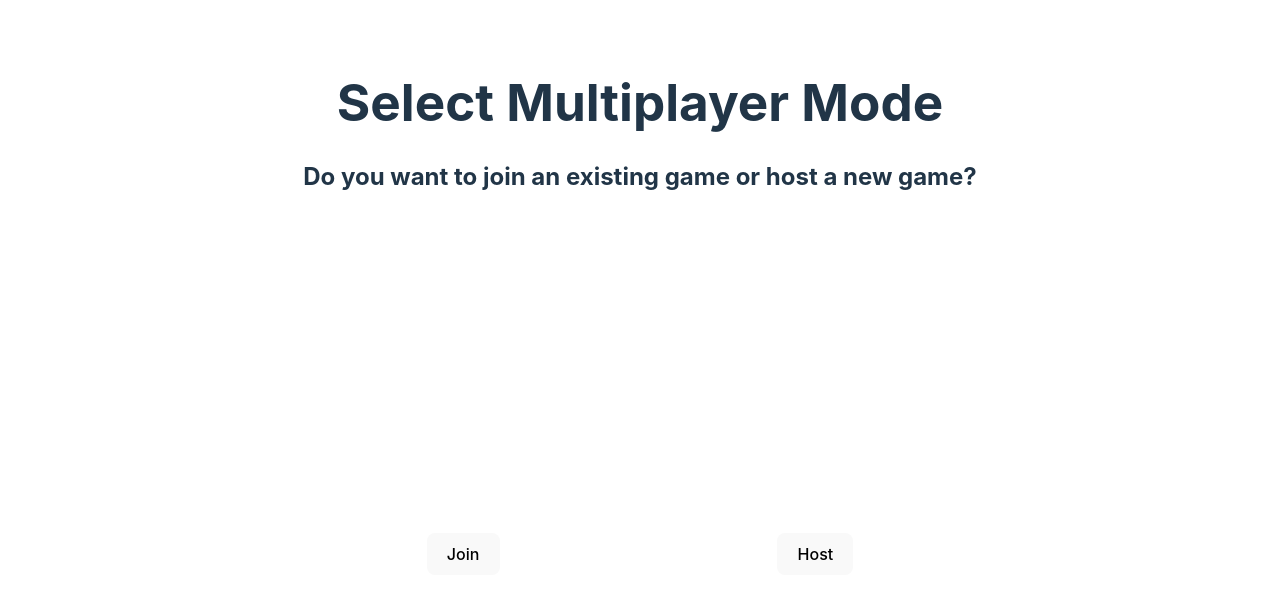
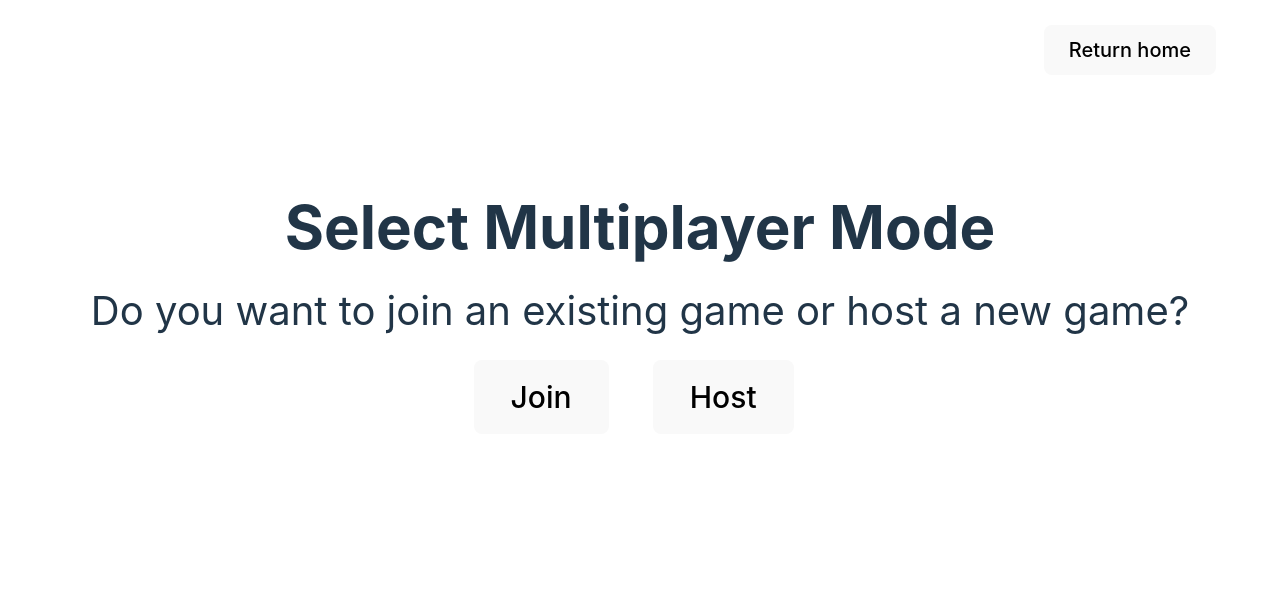
Before and after one commit to yimeric7/BoggleView-Frontend, a React (Vite) app: page /multiplayer-select-mode in a window 1280 px wide. Shown: the top 598 px of the page. Built offline with nearby package versions, Linux system fonts and the light colour scheme; no server answers.

Commit message:
Improved button styling, added some button navigation functionality

```diff
--- a/src/pages/MultiplayerSelectMode.jsx
+++ b/src/pages/MultiplayerSelectMode.jsx
@@ -9,13 +9,23 @@ export default function MultiplayerSelectMode() {
 
     return (
         <div id="mutiplayer-select-mode-parent">
-            <div>
-                <h1>Select Multiplayer Mode</h1>
-                <h2>Do you want to join an existing game or host a new game?</h2>
+            <div style={{ position: 'fixed', right: '5%', top: '0%', transform: 'translateY(50%)', fontSize: '20px' }}> <button onClick={() => nav('/')}> Return home </button></div>
+            <div style={{ position: 'absolute', top: '33%', left: '50%', transform: 'translate(-50%, -50%)', width: '100%'}}>
+                <div style={{ fontSize: '60px', lineHeight: '70px' }}>
+                    <strong>Select Multiplayer Mode</strong>
+                </div>
+                <br/>
+                <div style={{ fontSize: '40px', lineHeight: '50px'}}>
+                    Do you want to join an existing game or host a new game?
+                </div>
             </div>
             <div id="mutiplayer-select-mode-section">
-                <button className="select-host-join-buttons" id="select-join" onClick={() => nav('/multiplayer-join')}>Join</button>
-                <button className="select-host-join-buttons" id="select-host" onClick={() => nav('/multiplayer-host')}>Host</button>
+                <div style={{ position: 'absolute', top: '45%', left: '37%', transform: 'translate(-50%, -50%)' }}>
+                    <button style={{ fontSize: '30px' }} className="select-host-join-buttons" id="select-join" onClick={() => nav('/multiplayer-join')}>Join</button>
+                </div>
+                <div style={{ position: 'absolute', top: '45%', left: '62%', transform: 'translate(-50%, -50%)' }}>
+                    <button style={{ fontSize: '30px' }} className="select-host-join-buttons" id="select-host" onClick={() => nav('/multiplayer-host')}>Host</button>
+                </div>
             </div>
         </div>
     )
--- a/src/pages/Singleplayer.jsx
+++ b/src/pages/Singleplayer.jsx
@@ -80,22 +80,22 @@ export default function SinglePlayer() {
     return (
         <>
             <div style={{ margin: 'auto', textAlign: 'center' }}>
-                <div style={{display: 'flex', justifyContent: 'space-between'}}>
-                    <GameTimer onEnd={handleGameEnd} timerStart={gameStart}/>
-                    <button onClick={handleGameStart}>Start Game!</button>
-                    <button onClick={() => nav('/')}>Return home</button>
+                <div style={{ display: 'flex', justifyContent: 'space-between' }}>
+                    <div style={{ position: 'fixed', left: '5%', top: '0%', transform: 'translateY(50%)', fontSize: '20px' }}><button style={{ pointerEvents: 'none' }}><GameTimer onEnd={handleGameEnd} timerStart={gameStart} /></button></div>
+                    <div style={{ position: 'fixed', right: '50%', top: '0%', transform: 'translate(50%, 50%)', fontSize: '20px' }}> <button onClick={handleGameStart}>Start Game!</button></div>
+                    <div style={{ position: 'fixed', right: '5%', top: '0%', transform: 'translateY(50%)', fontSize: '20px' }}> <button onClick={() => nav('/')}> Return home </button></div>
                 </div>
+                <br /><br />
+                <h2>{foundWords.length} / {possibleWords.size} Words Found</h2>
+                <div>
 
-                <h2>{foundWords.length} / {possibleWords.size} Words Found</h2>
-                    <div>
-
-                    </div>
+                </div>
                 {gameStart ? (
-                    <div style={{display: 'flex', justifyContent: 'center'}}>
-                        <div style={{margin: 'auto'}}>
+                    <div style={{ display: 'flex', justifyContent: 'center' }}>
+                        <div style={{ margin: 'auto' }}>
                             <Board boardSize={boardSize} board={randomBoard} />
                         </div>
-                        <div style={{position: 'absolute', top: '18%', right: '18%'}}>
+                        <div style={{ position: 'absolute', right: '18%', borderRadius: '35px' }}>
                             <table id="score-table">
                                 <tr>
                                     <th>Word </th>
@@ -122,9 +122,9 @@ export default function SinglePlayer() {
 
                 <span id="word-submit">
                     <input type="text"
-                           onChange={handleChange}
-                           onKeyDown={handleKeyDown}
-                           value={input}/>
+                        onChange={handleChange}
+                        onKeyDown={handleKeyDown}
+                        value={input} />
                 </span>
 
 
--- a/src/styles/board.css
+++ b/src/styles/board.css
@@ -33,6 +33,7 @@ input[type="text"] {
 #score-table {
     align-self: flex-start;
     border: 5px solid #dcdcdc;
+    border-radius: 15px;
     border-collapse: collapse;
     text-align: left;
 }
```
